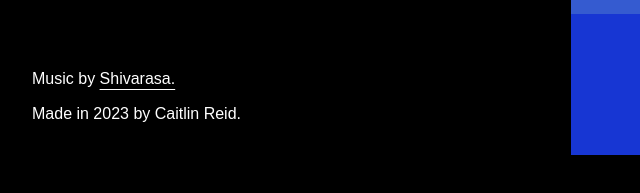
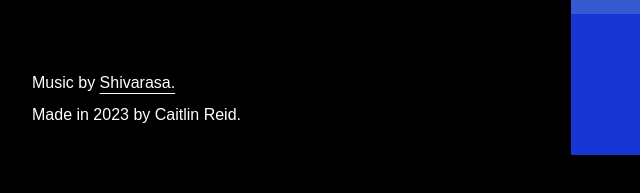
Before and after one commit to caitreid/chroma, a website: page index.html in a window 1280 px wide. Shown: the part 597-790 px from the top of the page, 0-640 px from the left. Drawn offline with Linux system fonts and the light colour scheme; a web font is replaced by a local one.

Commit message:
font weight on footer

```diff
--- a/scss/_base.scss
+++ b/scss/_base.scss
@@ -63,6 +63,8 @@ body {
 
         p {
             font-size: 1rem;
+            line-height: 1rem;
+            font-weight: 300;
         }
     }
 
```
Also changed, not shown: css/style.css.
